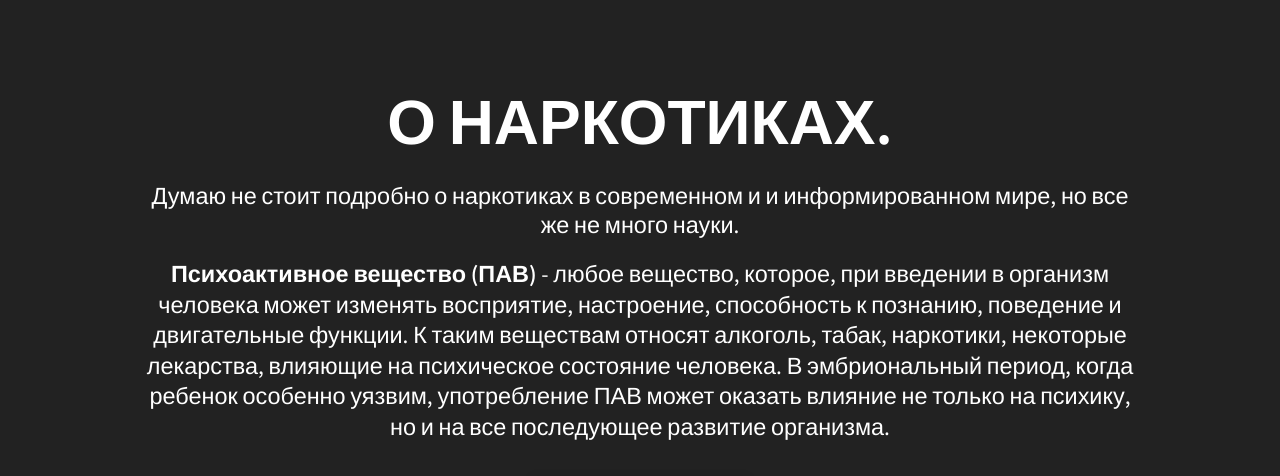
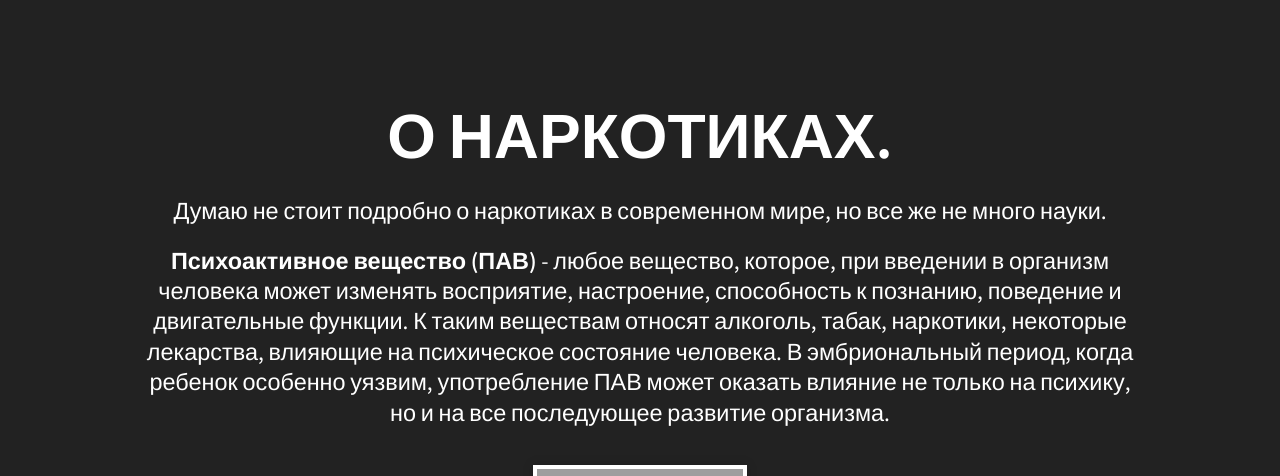
Before and after one commit to ibakaidov/drugancy, a website: page index.html in a window 1280 px wide. Both pictures are taken after a click on the element 1251 px from the left and 734 px from the top of the page. Shown: the top 476 px of the page. Drawn offline with Linux system fonts and the light colour scheme; grey boxes are pictures that could not be loaded.

Commit message:
Орфография.

```diff
--- a/index.html
+++ b/index.html
@@ -51,7 +51,7 @@
 
             <section>
                 <h2>О наркотиках.</h2>
-                <small>Думаю не стоит подробно о наркотиках в современном и и информированном мире, но все же не много науки.
+                <small>Думаю не стоит подробно о наркотиках в современном мире, но все же не много науки.
                     <p>
                                                <b>Психоактивное вещество (ПАВ)</b> - любое вещество, которое, при введении в организм человека может изменять восприятие, настроение, способность к познанию, поведение и двигательные функции. К таким веществам относят алкоголь, табак, наркотики, некоторые лекарства, влияющие на психическое состояние человека. В эмбриональный период, когда ребенок особенно уязвим, употребление ПАВ может оказать влияние не только на психику, но и на все последующее развитие организма.
                     </p></small>
```
